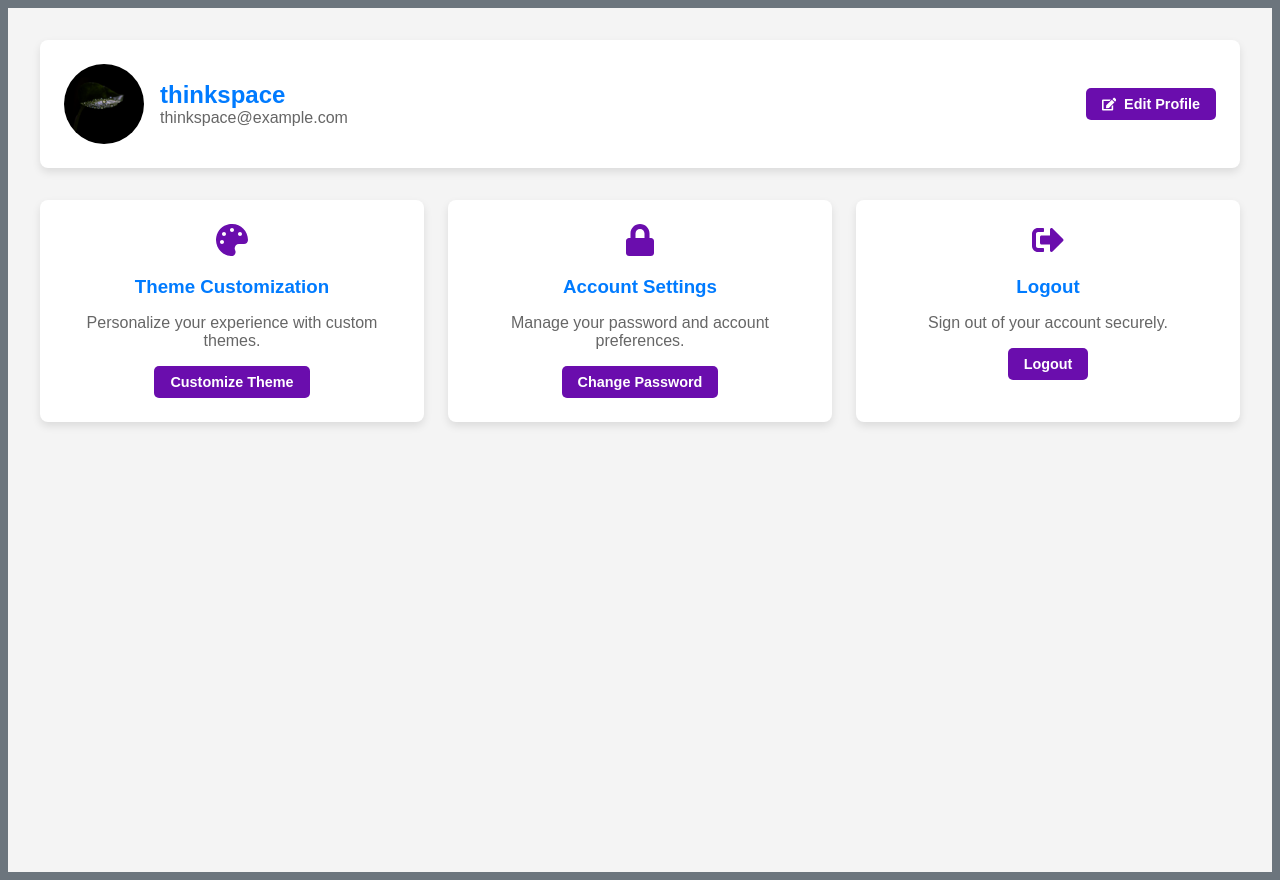
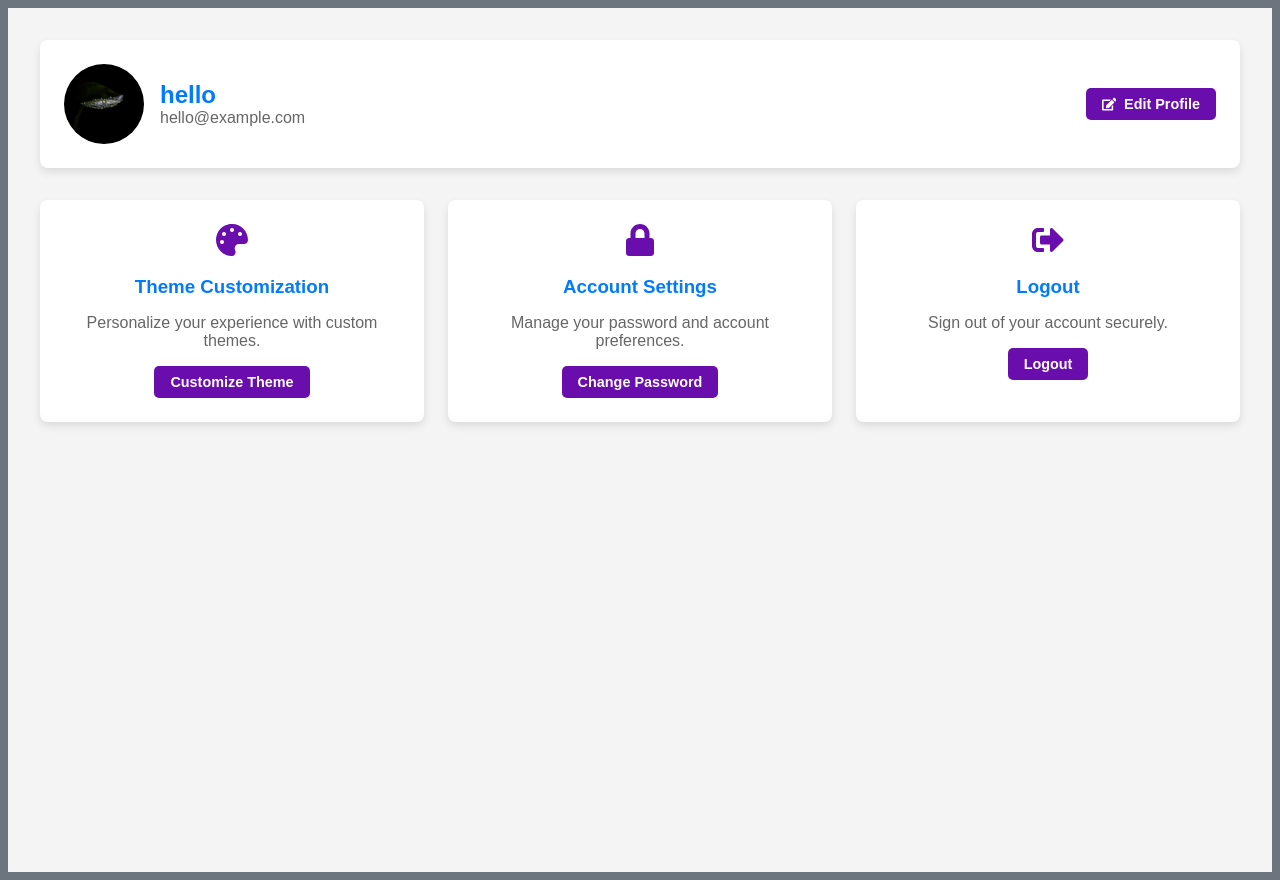
Before and after one commit to Vaibhavii3/thinkspace, a React (Create React App) app: page /ProfilePage in a window 1280 px wide. Built offline with nearby package versions, Linux system fonts and the light colour scheme.

Commit message:
updated code

```diff
--- a/src/components/ProfilePage.js
+++ b/src/components/ProfilePage.js
@@ -3,8 +3,8 @@ import { FaEdit, FaPalette, FaLock, FaSignOutAlt } from "react-icons/fa";
 
 const ProfilePage = () => {
   const user = {
-    name: "thinkspace",
-    email: "thinkspace@example.com",
+    name: "hello",
+    email: "hello@example.com",
     profilePicture:
       "IMG/p.jpg",
   };
```
Also changed, not shown: src/App.js (+1 -11 lines).
